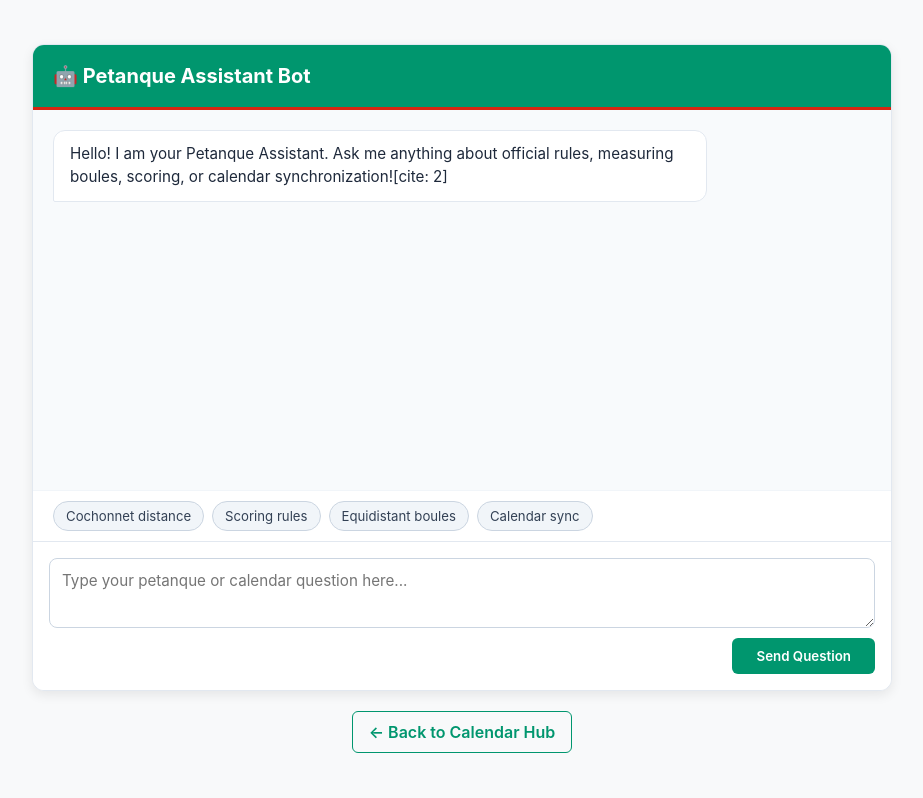
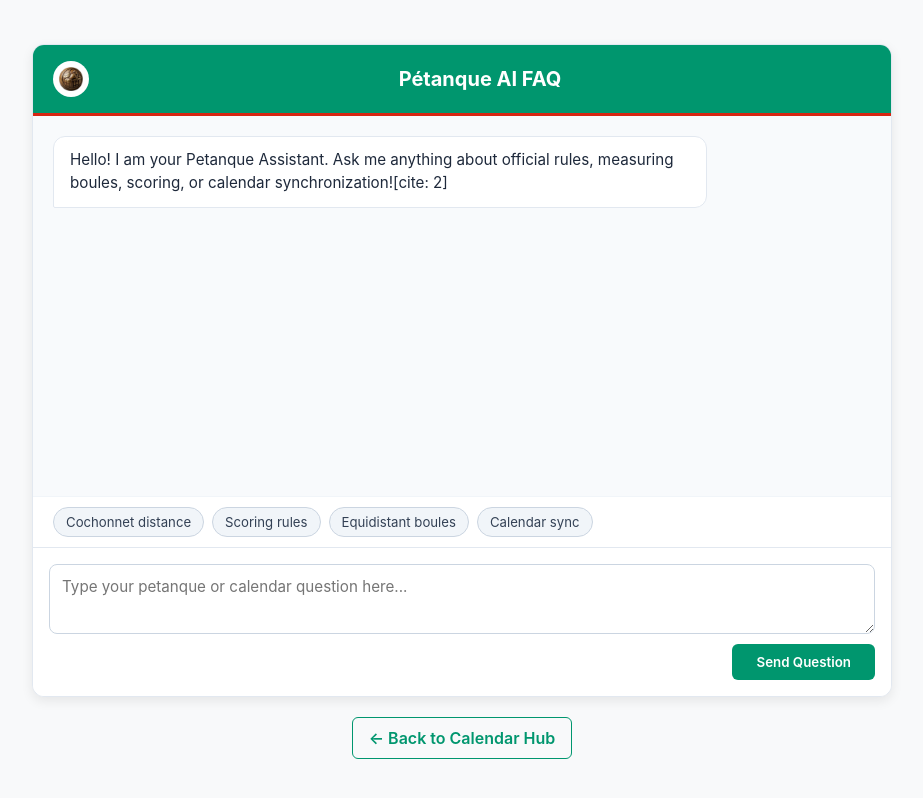
Before and after one commit to akmakm/shared-calendar, a plain HTML site: page faq.html in a window 1280 px wide. Shown: the whole page, without its empty margins (178-1101 px from the left). Drawn offline with Linux system fonts and the light colour scheme.

Commit message:
Update chat header in FAQ with new title and image

```diff
--- a/faq.html
+++ b/faq.html
@@ -16,7 +16,8 @@
     <div class="chat-container">
         <!-- Chat Header with Google Translate Widget -->
         <div class="chat-header">
-            <h2>🤖 Petanque Assistant Bot</h2>
+            <img src="fanny2.jpg" alt="Fanny Cochonnet" style="width: 36px; height: 36px; border-radius: 50%; object-fit: cover;" />
+            <h2>Pétanque AI FAQ</h2>
             <div id="google_translate_element"></div>
         </div>
 
```
